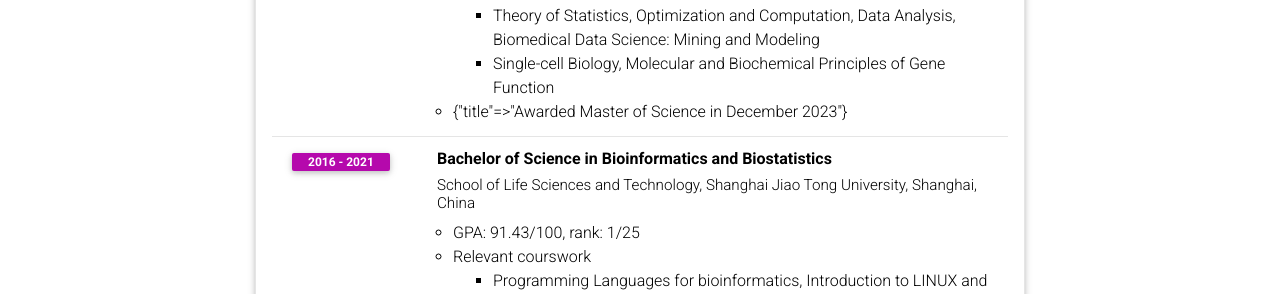
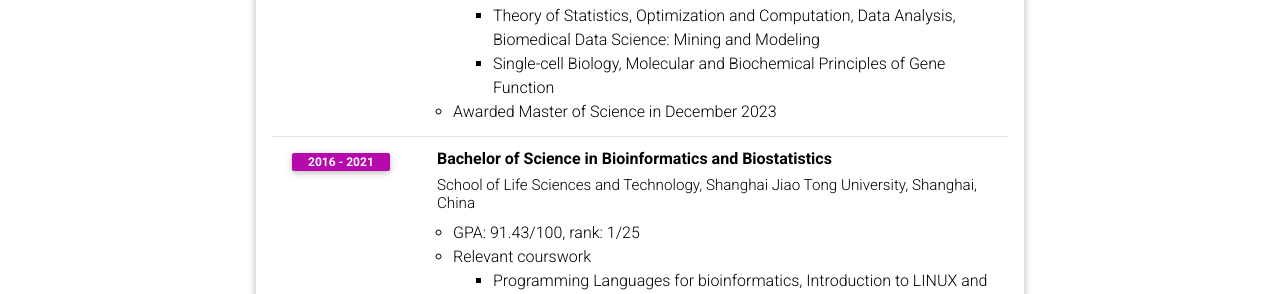
Before and after one commit to yzJiang9/yzJiang9.github.io, a Jekyll site: the page built from _pages/cv.md, in a window 1280 px wide and 900 px high, scrolled down 337 px. Shown: the part 158-452 px from the top of the window. Built offline with Jekyll 4.4.1, drawn with Linux system fonts in a browser that asks for light colours; comment, search, counter and statistics services are not loaded; a style sheet for code colours, icons or effects is not loaded; some of the changed lines change nothing that is shown.

Commit message:
Update cv.yml

```diff
--- a/_data/cv.yml
+++ b/_data/cv.yml
@@ -15,7 +15,7 @@
           contents:
            - Theory of Statistics, Optimization and Computation, Data Analysis, Biomedical Data Science&#58 Mining and Modeling
            - Single-cell Biology, Molecular and Biochemical Principles of Gene Function
-        - title: Awarded Master of Science in December 2023
+        - Awarded Master of Science in December 2023
 #        - title: Description 3.
 #          contents:
 #            - Sub-description 1.
```
